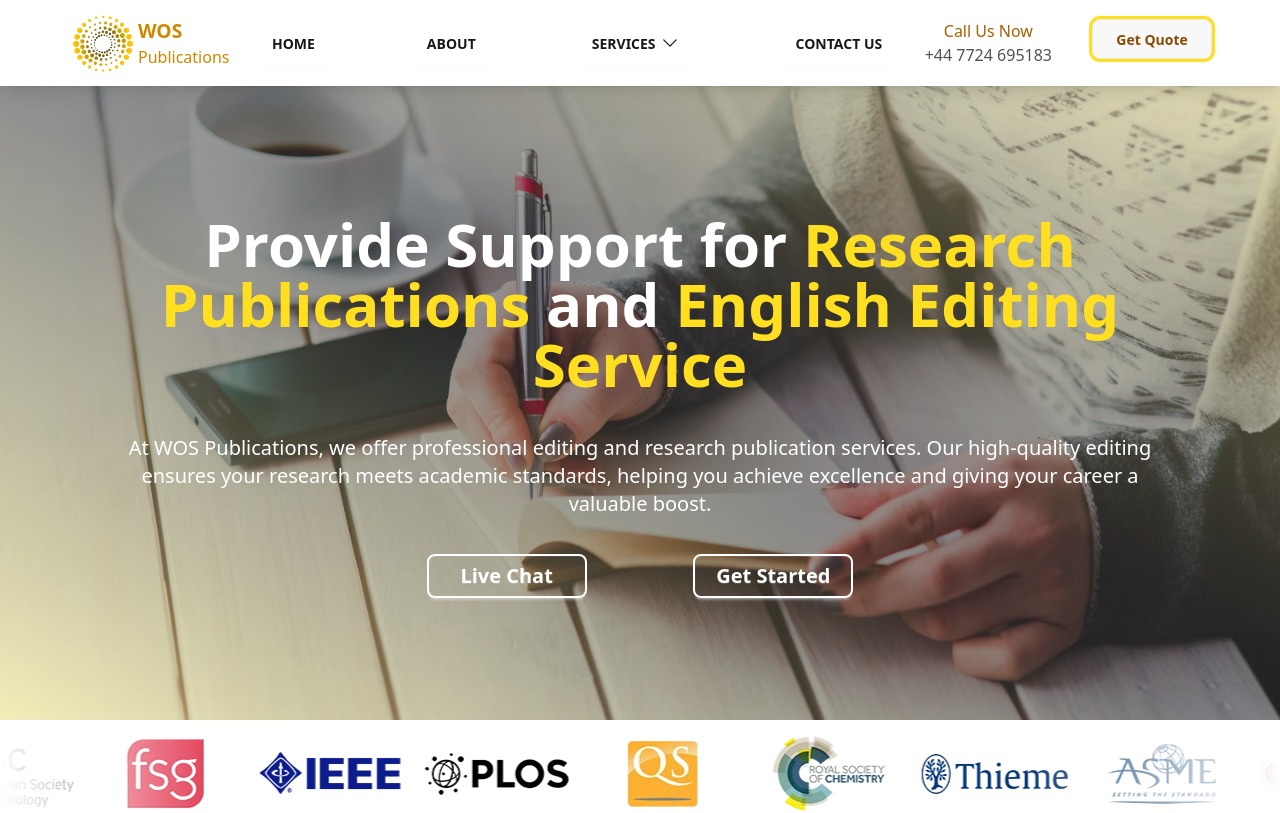
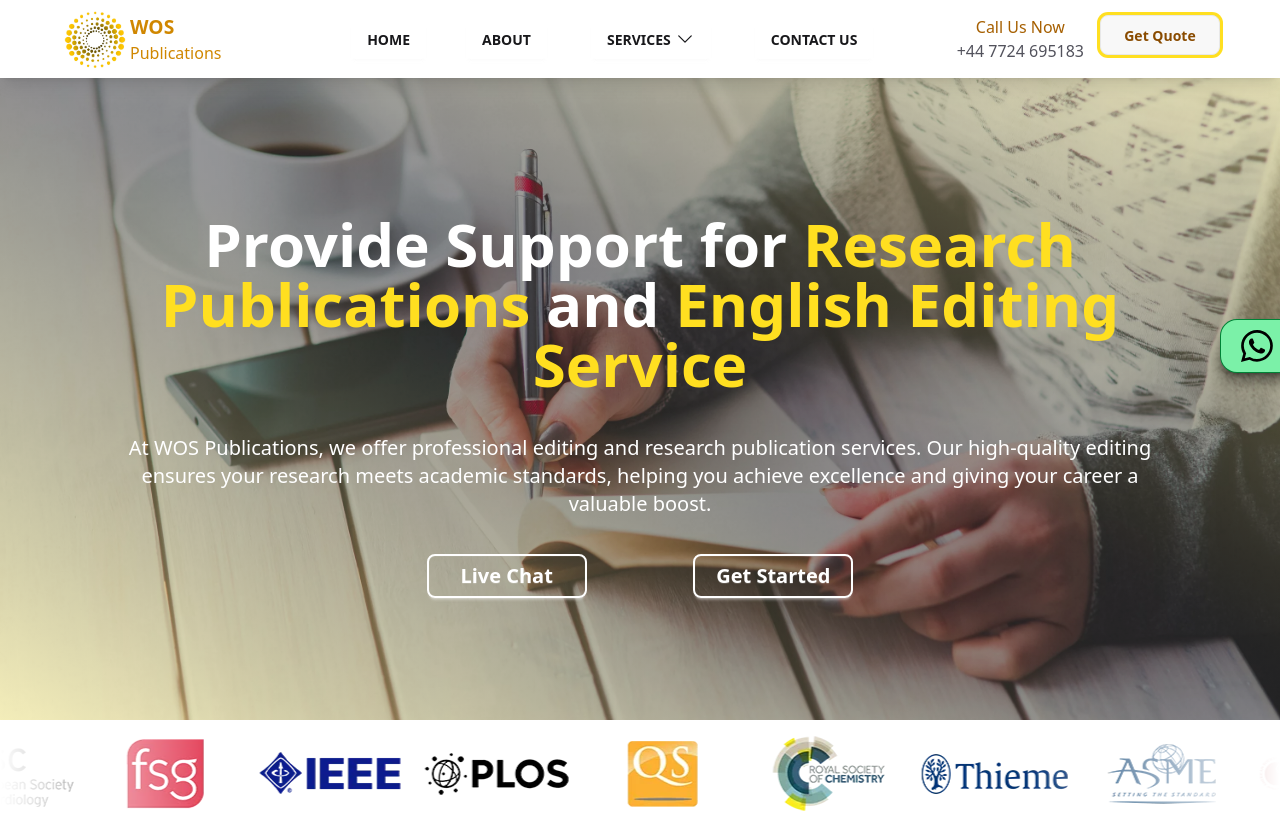
Before and after one commit to Codekillrr/wos-publication, a Next.js app: page / in a window 1280 px wide. Shown: the top 813 px of the page. Built offline with nearby package versions, Linux system fonts and the light colour scheme.

Commit message:
added side popup and whatsapp link

```diff
--- a/package.json
+++ b/package.json
@@ -12,6 +12,7 @@
     "class-variance-authority": "^0.7.1",
     "clsx": "^2.1.1",
     "lucide-react": "^0.511.0",
+    "motion": "^12.17.0",
     "next": "15.3.3",
     "radix-ui": "^1.4.2",
     "react": "^19.0.0",
--- a/src/app/page.tsx
+++ b/src/app/page.tsx
@@ -11,6 +11,7 @@
 import ContactForm from "@/components/ContactForm";
 import Footer from "@/components/Footer";
 import SpinningCardSection from "@/components/SpinningCardSection";
+import PopSide from "@/components/ui/PopSide";
 
 import { InfiniteMovingCards } from "@/components/ui/infinite-moving-cards";
 
@@ -34,6 +35,7 @@
         <NavBar />
       </header>
       <main className="">
+        <PopSide />
         <div className="relative h-auto w-full lg:h-180">
           <div className="flex flex-col justify-center items-center h-full">
             <div className="my-10 mt-35 text-center text-white text-[2rem] lg:text-6xl lg:px-30 font-bold px-2">
--- a/src/components/NavBar.jsx
+++ b/src/components/NavBar.jsx
@@ -11,16 +11,19 @@
 
   console.log(menu);
   return (
-    <nav className="py-2 fixed bg-white w-full z-10 shadow-lg">
-      <div className="flex max-lg:justify-between lg:justify-between items-center lg:px-17 px-5">
-        <Link href={"/"} className="flex flex-row items-center cursor-pointer">
+    <nav className="py-1 fixed bg-white w-full z-10 shadow-lg">
+      <div className="flex max-lg:justify-between lg:justify-between items-center lg:px-15 px-5">
+        <Link
+          href={"/"}
+          className="flex flex-row items-center cursor-pointer pr-[4%]"
+        >
           <Image src={"/logo.png"} alt="logo" width={70} height={70} />
           <span className="flex flex-col space-x-0">
             <div className="font-bold text-yellow-600 text-[1.2rem]"> WOS</div>
             <div className="text-yellow-600">Publications</div>
           </span>
         </Link>
-        <div className="flex flex-row space-x-20 items-center  max-lg:hidden">
+        <div className="flex flex-row space-x-10 2xl:space-x-20  items-center  max-[1200px]:hidden">
           <Link className="text-md btn  bg-white border-0" href="/">
             HOME
           </Link>
@@ -162,7 +165,7 @@
             CONTACT US
           </Link>
         </div>
-        <div className="w-auto flex flex-row justify-center gap-10">
+        <div className="w-auto flex flex-row justify-center gap-4 2xl:gap-10 max-[1200px]:hidden">
           <a
             href="tel:+447724695183"
             className=" max-xl:hidden px-autotext-center text-md text-center cursor-pointer"
@@ -184,7 +187,7 @@
 
         <div
           onClick={() => setMenu((prev) => !prev)}
-          className="flex lg:hidden justify-center items-center p-2 h-11 py-1 w-15 border border-yellow-300 rounded-lg"
+          className="flex min-[1200px]:hidden justify-center items-center p-2 h-11 py-1 w-15 border border-yellow-300 rounded-lg"
         >
           <svg
             xmlns="http://www.w3.org/2000/svg"
@@ -203,7 +206,7 @@
         </div>
       </div>
       {menu && (
-        <div className="mx-1 lg:hidden border-b-[1px] border-gray-300 ">
+        <div className="mx-1 [1200px]:hidden lg:px-16 px-5 border-b-[1px] border-gray-300 ">
           <div className="p-2">
             <Link href={"/"}>HOME</Link>
           </div>
--- /dev/null
+++ b/src/components/ui/PopSide.jsx
@@ -0,0 +1,36 @@
+"use client";
+import React from "react";
+import { motion } from "motion/react";
+
+const PopSide = () => {
+  return (
+    <motion.a
+      initial={{ x: 0 }}
+      whileHover={{ x: "-63%" }}
+      transition={{
+        type: "spring",
+        stiffness: 350,
+        damping: 38,
+      }}
+      href="https://wa.me/447724695183?text=Hi%20there%2C%20I%20have%20a%20question!"
+      target="_blank"
+      rel="noopener noreferrer"
+      className="flex justify-center items-center gap-5 bg-green-300 p-2.5 z-20 px-5 pr-10 rounded-2xl fixed -right-49 top-[40%] shadow-black/50 shadow-lg ring-green-700 ring-1 max-[1200px]:hidden"
+    >
+      <svg
+        xmlns="http://www.w3.org/2000/svg"
+        width="32"
+        height="32"
+        fill="currentColor"
+        className="bi bi-whatsapp"
+        viewBox="0 0 16 16"
+        color="black"
+      >
+        <path d="M13.601 2.326A7.85 7.85 0 0 0 7.994 0C3.627 0 .068 3.558.064 7.926c0 1.399.366 2.76 1.057 3.965L0 16l4.204-1.102a7.9 7.9 0 0 0 3.79.965h.004c4.368 0 7.926-3.558 7.93-7.93A7.9 7.9 0 0 0 13.6 2.326zM7.994 14.521a6.6 6.6 0 0 1-3.356-.92l-.24-.144-2.494.654.666-2.433-.156-.251a6.56 6.56 0 0 1-1.007-3.505c0-3.626 2.957-6.584 6.591-6.584a6.56 6.56 0 0 1 4.66 1.931 6.56 6.56 0 0 1 1.928 4.66c-.004 3.639-2.961 6.592-6.592 6.592m3.615-4.934c-.197-.099-1.17-.578-1.353-.646-.182-.065-.315-.099-.445.099-.133.197-.513.646-.627.775-.114.133-.232.148-.43.05-.197-.1-.836-.308-1.592-.985-.59-.525-.985-1.175-1.103-1.372-.114-.198-.011-.304.088-.403.087-.088.197-.232.296-.346.1-.114.133-.198.198-.33.065-.134.034-.248-.015-.347-.05-.099-.445-1.076-.612-1.47-.16-.389-.323-.335-.445-.34-.114-.007-.247-.007-.38-.007a.73.73 0 0 0-.529.247c-.182.198-.691.677-.691 1.654s.71 1.916.81 2.049c.098.133 1.394 2.132 3.383 2.992.47.205.84.326 1.129.418.475.152.904.129 1.246.08.38-.058 1.171-.48 1.338-.943.164-.464.164-.86.114-.943-.049-.084-.182-.133-.38-.232" />
+      </svg>
+      <h4 className="text-lg text-gray-700 font-bold">+44 7724 695183</h4>
+    </motion.a>
+  );
+};
+
+export default PopSide;
```
Also changed, not shown: 1 other file (tests, documents, lock files or other folders).
